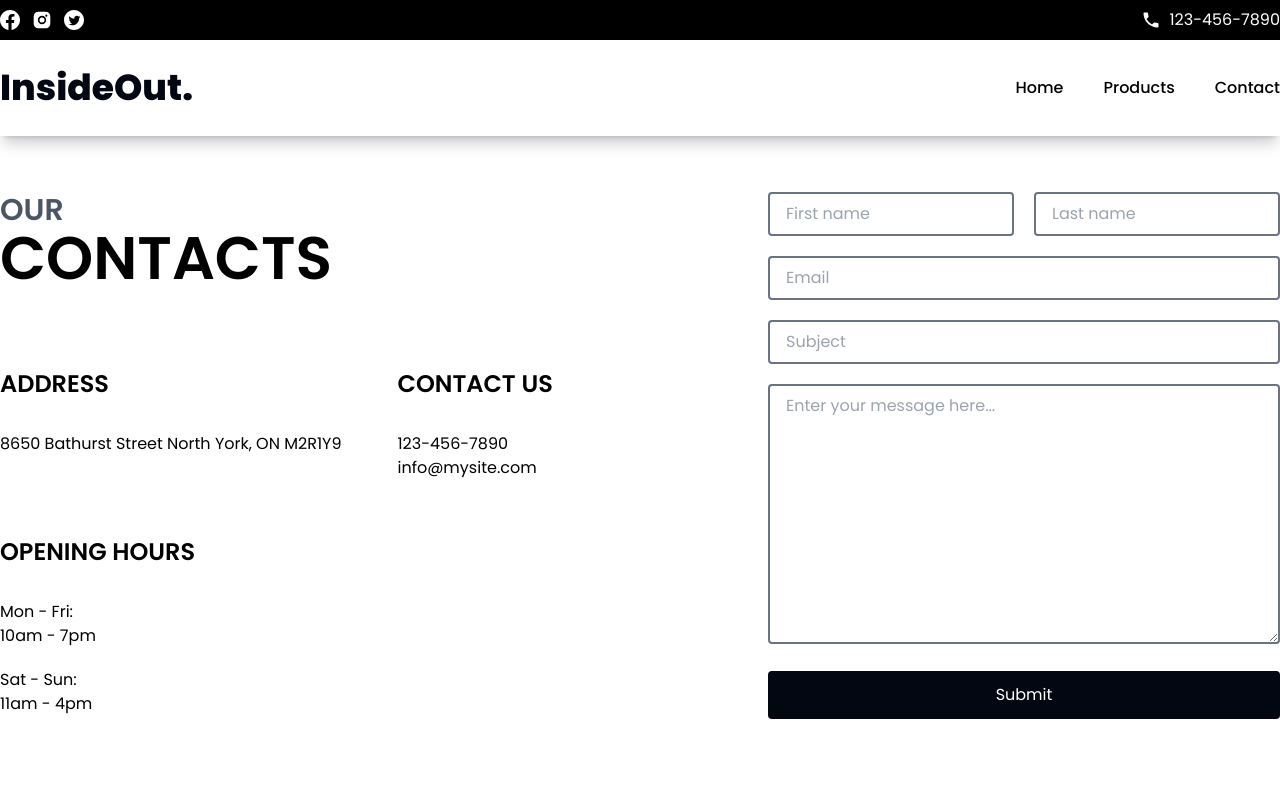
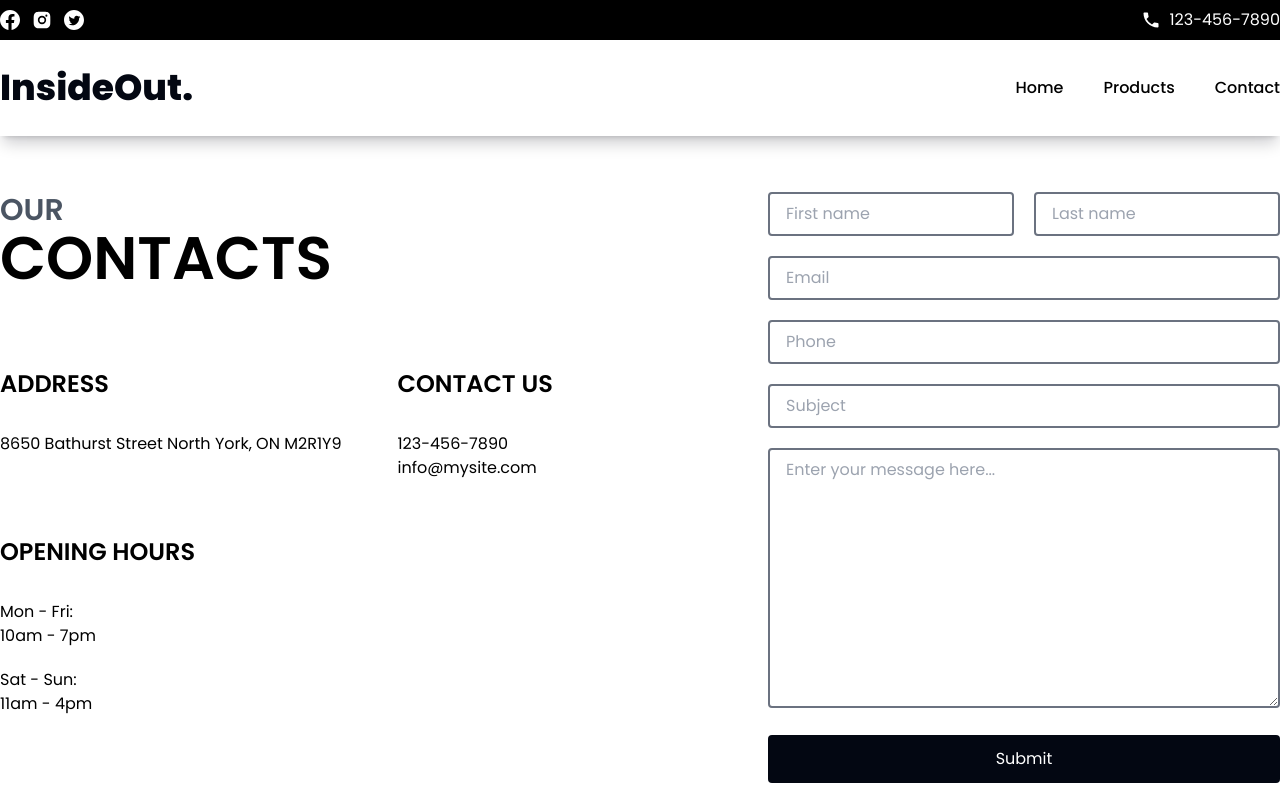
Before and after one commit to joewardperalta/Insideout-Window-Coverings, a Next.js app: page /contact in a window 1280 px wide. Shown: the top 800 px of the page. Built offline with nearby package versions, Linux system fonts and the light colour scheme.

Commit message:
Created the backend of contact form that sends the email to mel@insideoutwindowcoverings.com. The email was successfuly received.

```diff
--- /dev/null
+++ b/src/app/api/emails/route.js
@@ -0,0 +1,56 @@
+import nodemailer from "nodemailer";
+
+export async function POST(request) {
+  const recepient = {
+    username: process.env.NEXT_PUBLIC_EMAIL_USERNAME,
+    password: process.env.NEXT_PUBLIC_EMAIL_PASSWORD,
+  };
+
+  const formData = await request.formData();
+  const sender = {
+    firstname: formData.get("firstname"),
+    lastname: formData.get("lastname"),
+    email: formData.get("email"),
+    phone: formData.get("phone"),
+    subject: formData.get("subject"),
+    message: formData.get("message"),
+  };
+
+  sendEmail(recepient, sender);
+
+  return Response.json({ message: "Email was successfully sent" });
+}
+
+// send email
+function sendEmail(recepient, sender) {
+  const transporter = nodemailer.createTransport({
+    host: "smtp-mail.outlook.com",
+    port: 587,
+    secure: false,
+    auth: {
+      user: recepient.username,
+      pass: recepient.password,
+    },
+  });
+
+  const message = ` <p>${sender.message}</p><br />
+                    <p>Thank you,</p>
+                    <p style="font-weight: bold; margin-bottom: 0px;">${sender.firstname} ${sender.lastname}</p>
+                    <a href="mailto:${sender.email}">${sender.email}</a>
+                    <p style="margin: 0px;">${sender.phone}</p>`;
+
+  const email = {
+    from: recepient.username,
+    to: recepient.username,
+    subject: sender.subject,
+    html: message,
+  };
+
+  transporter.sendMail(email, (error) => {
+    if (error) {
+      return Response.json({
+        message: "Email was not sent. Please try again.",
+      });
+    }
+  });
+}
--- a/src/app/contact/page.js
+++ b/src/app/contact/page.js
@@ -1,4 +1,26 @@
+"use client";
+
 export default function Contact() {
+  async function handleFormSubmit(event) {
+    event.preventDefault();
+
+    // get the form data
+    const formData = new FormData(event.target);
+
+    // send the email
+    const res = await fetch("/api/emails", {
+      method: "POST",
+      body: formData,
+    });
+
+    // clear the form after submitting
+    document.getElementById("contactForm").reset();
+
+    // display the status of the request if success or fail
+    const responseData = await res.json();
+    console.log(responseData.message);
+  }
+
   return (
     <div className="container mx-auto py-14 flex justify-between">
       <div>
@@ -40,14 +62,21 @@ export default function Contact() {
       </div>
 
       {/* Contact form */}
-      <form className="space-y-5 w-2/5">
+      <form
+        onSubmit={handleFormSubmit}
+        method="POST"
+        encType="multipart/form-data"
+        className="space-y-5 w-2/5"
+        id="contactForm"
+      >
         <div className="flex space-x-5">
           {/* Firstname */}
           <input
             className="border-2 border-gray-500 py-2 px-4 rounded w-full"
             type="text"
-            id="firstname"
+            id="firstName"
             name="firstname"
+            required
             placeholder="First name"
           />
 
@@ -55,8 +84,9 @@ export default function Contact() {
           <input
             className="border-2 border-gray-500 py-2 px-4 rounded w-full"
             type="text"
-            id="firstname"
-            name="firstname"
+            id="lastName"
+            name="lastname"
+            required
             placeholder="Last name"
           />
         </div>
@@ -67,7 +97,18 @@ export default function Contact() {
           type="email"
           id="email"
           name="email"
+          required
           placeholder="Email"
+        />
+
+        {/* Phone */}
+        <input
+          className="border-2 border-gray-500 py-2 px-4 rounded w-full"
+          type="number"
+          id="phone"
+          name="phone"
+          required
+          placeholder="Phone"
         />
 
         {/* Subject */}
@@ -84,6 +125,7 @@ export default function Contact() {
           className="border-2 border-gray-500 py-2 px-4 rounded w-full"
           id="message"
           name="message"
+          required
           placeholder="Enter your message here..."
           rows={10}
         ></textarea>
```
Also changed, not shown: package.json (+6 -5 lines), 1 other file (tests, documents, lock files or other folders).
